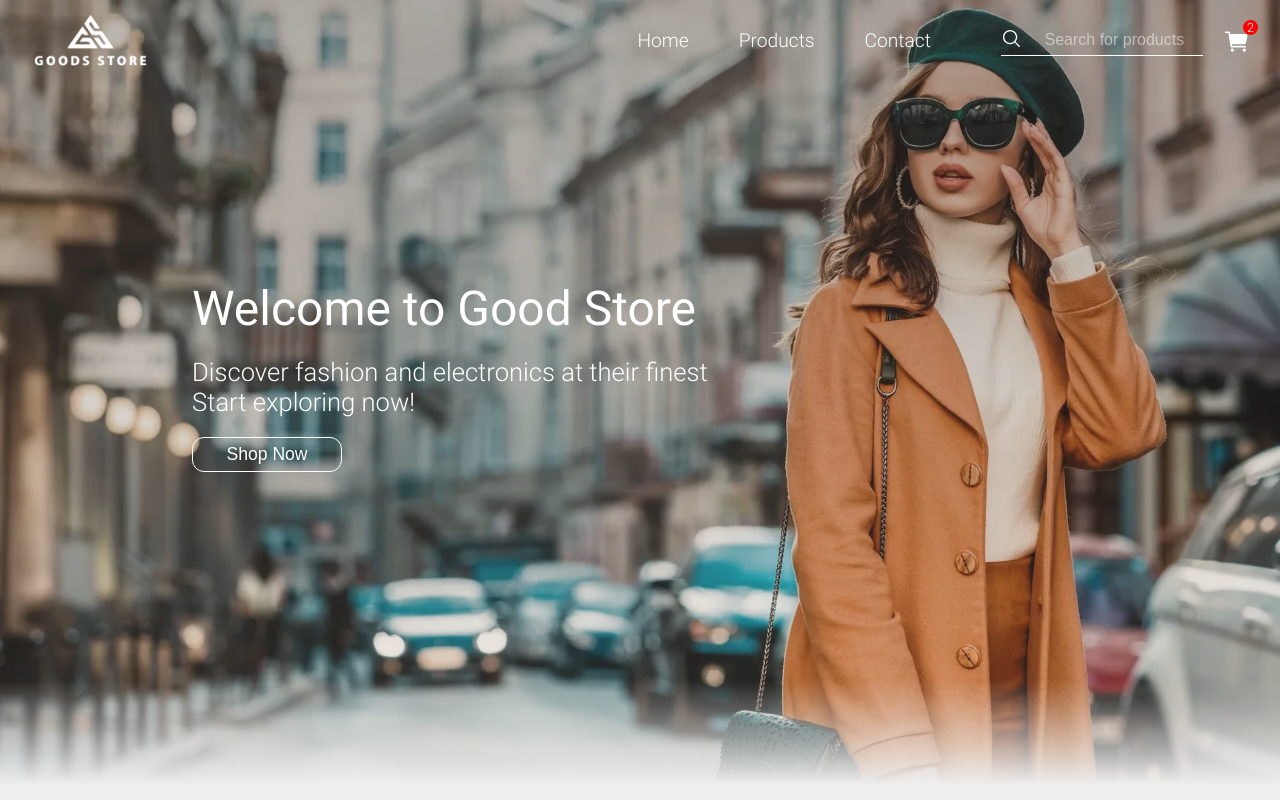
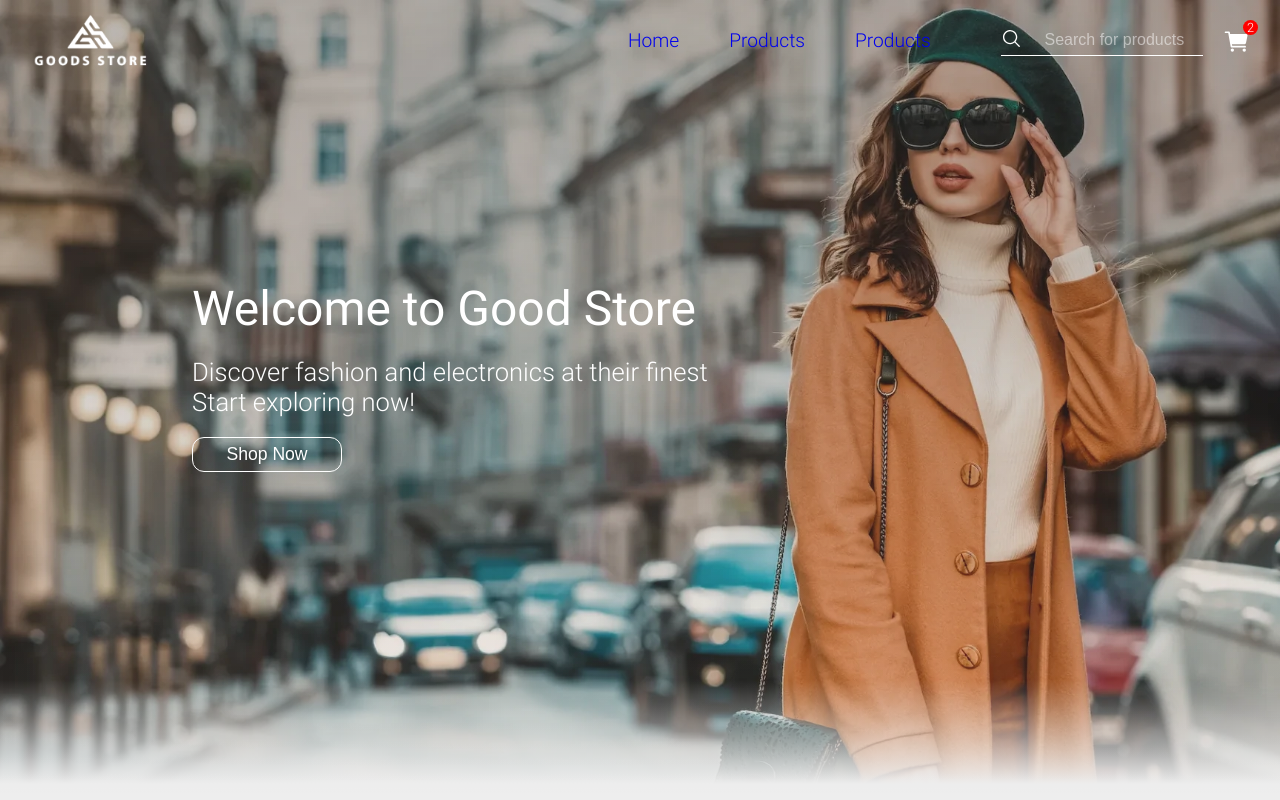
Before and after one commit to leuchtend5/ecommerce-app, a React (Vite) app: page / in a window 1280 px wide. Shown: the top 800 px of the page. Built offline with nearby package versions, Linux system fonts and the light colour scheme.

Commit message:
feat: add router to nav menu

```diff
--- a/src/components/MenuBar/index.jsx
+++ b/src/components/MenuBar/index.jsx
@@ -1,14 +1,21 @@
 import SearchBar from '../SearchBar';
 import Cart from '../Cart';
 import { MenuBarContainer, StyledMenu } from './styles';
+import { Link } from 'react-router-dom';
 
 export default function MenuBar() {
   return (
     <MenuBarContainer>
       <StyledMenu>
-        <li>Home</li>
-        <li>Products</li>
-        <li>Contact</li>
+        <Link to="/" className="nav-link">
+          Home
+        </Link>
+        <Link to="products" className="nav-link">
+          Products
+        </Link>
+        <Link to="/" className="nav-link">
+          Products
+        </Link>
       </StyledMenu>
       <div>
         <SearchBar />
--- a/src/components/MenuBar/styles.js
+++ b/src/components/MenuBar/styles.js
@@ -16,16 +16,21 @@
   display: flex;
   gap: 50px;
 
-  li {
+  .nav-link {
     list-style: none;
     cursor: pointer;
     font-size: 1.2rem;
     border-bottom: 1px solid transparent;
+    text-decoration: none;
 
     &:hover {
       border-bottom-color: white;
       filter: brightness(80%);
     }
+
+    &:visited {
+      color: white;
+    }
   }
 `;
 
```
